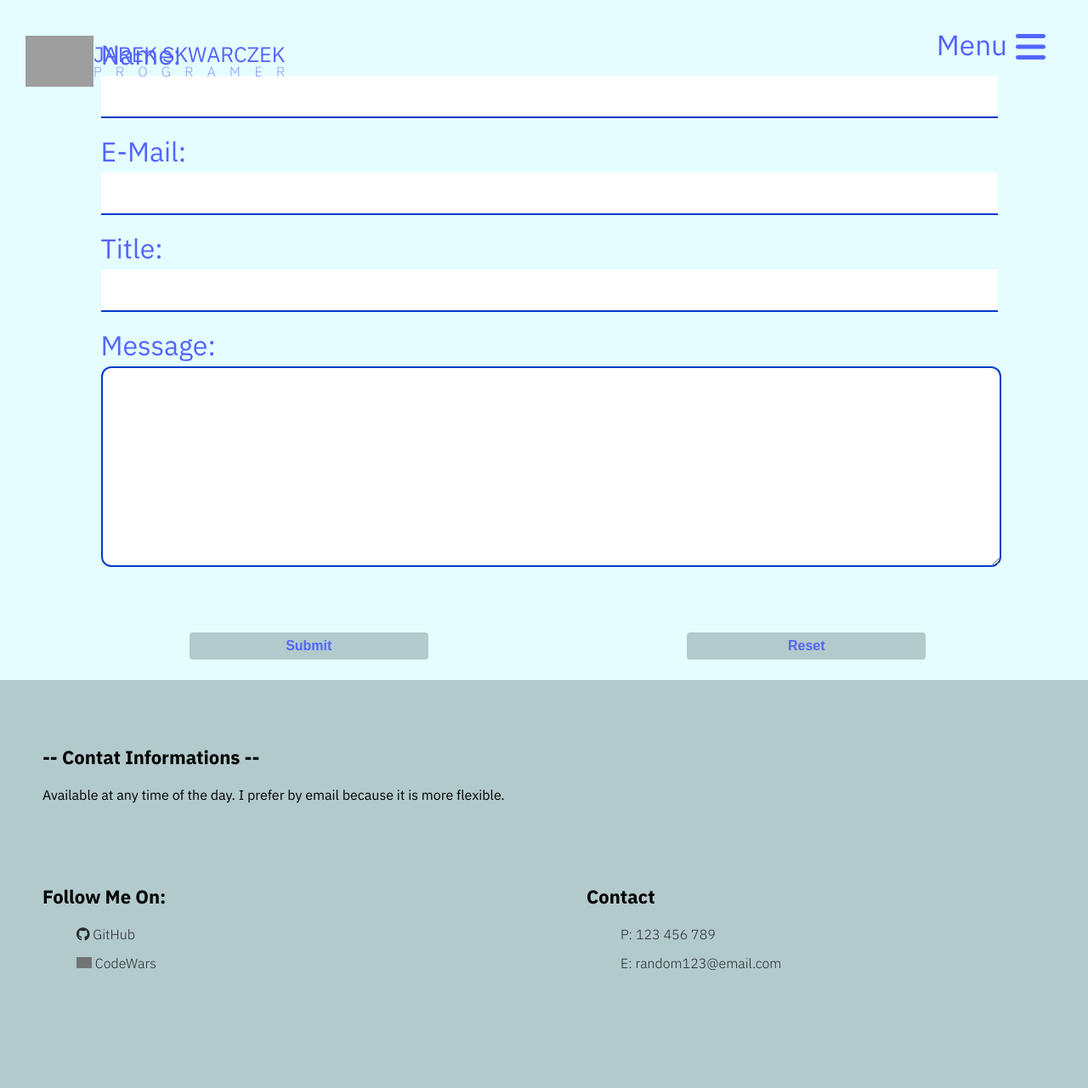
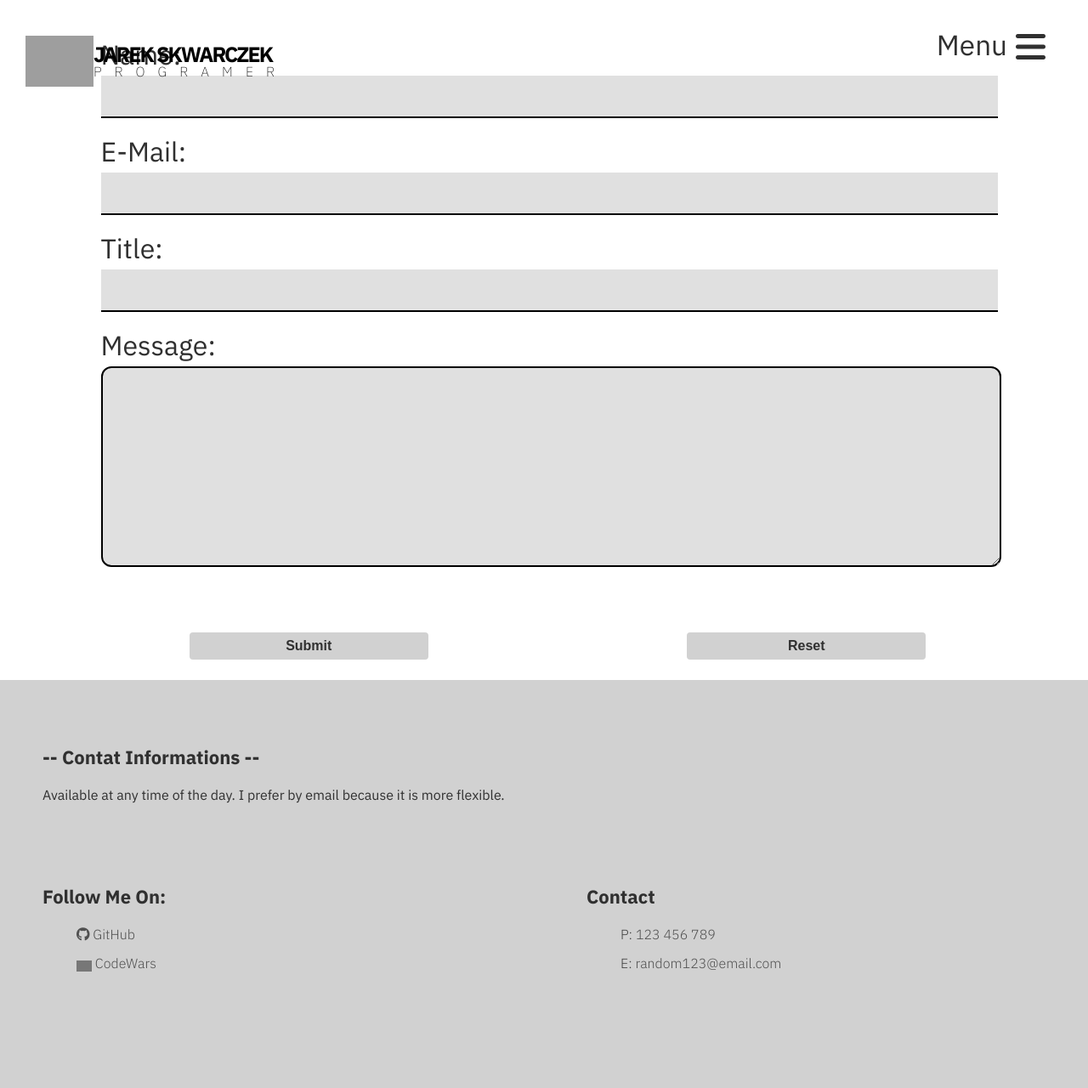
Before and after one commit to Ridgeso/MyCvSite, a Django app: page /contact/ in a window 1280 px wide. Shown: the whole page at 85% size. Run offline with Django 3.2, Linux system fonts and the light colour scheme; data comes from the database, SQL or seed files in the repository; parts of the project's set-up code (start-up, migrations or seed data) failed here and were passed over; some libraries are stand-ins or nearby versions; grey boxes are pictures that could not be loaded.

Commit message:
What's wrong with this color?

```diff
--- a/static/_generic.scss
+++ b/static/_generic.scss
@@ -7,22 +7,34 @@
 // $font-color: #FCFAEF;
 
 
-$primary-color: #5465FF;
-$primary-color-light: #9193FF;
-$primary-color-dark: #003BCB;
+// $primary-color: #5465FF;
+// $primary-color-light: #9193FF;
+// $primary-color-dark: #003BCB;
 
-$secondary-color: #E5FDFF;
-$secondary-color-light: #FFFFFF;
-$secondary-color-dark: #B3CACC;
+// $secondary-color: #E5FDFF;
+// $secondary-color-light: #FFFFFF;
+// $secondary-color-dark: #B3CACC;
 
-// $primary-color: #161616;
-// $primary-color-light: #303030;
-// $primary-color-dark: #000000;
-// $secondary-color: #d1d1d1;
-// $secondary-color-light: #FFFFFF;
-// $secondary-color-dark: #8a8a8a;
+$primary-color: #161616;
+$primary-color-light: #303030;
+$primary-color-dark: #000000;
+$secondary-color: #FFFFFF;
+$secondary-color-light: #e0e0e0;
+$secondary-color-dark: #d1d1d1;
 
-$font-color: #000000;
+
+// $primary-color: #000;
+// $primary-color-light: #000;
+// $primary-color-dark: #000;
+// $secondary-color: #FFF;
+// $secondary-color-light: #FFF;
+// $secondary-color-dark: rgb(223, 223, 223);
+
+
+// $font-color: #000000;
+$font-color: #303030;
+$font-color-light: #ffffff;
+$font-color-dark: #000000;
 $border-radius: 8px;
 
 
--- a/static/about/aboutstyle.scss
+++ b/static/about/aboutstyle.scss
@@ -34,7 +34,7 @@
 
     i {
         font-size: 128px;
-        color: $primary-color;
+        color: $font-color;
         padding-left: 32px;
     }
 
@@ -81,7 +81,7 @@
 
 /* - Skills Levels - */
 h3 {
-    color: $primary-color;
+    color: $font-color;
     font-size: 64px;
     margin: 0px
 }
--- a/static/basestyle.css
+++ b/static/basestyle.css
@@ -1,11 +1,20 @@
 /* FONTS */
 @import url("https://fonts.googleapis.com/css2?family=IBM+Plex+Sans+Arabic:wght@200;300;400;700&display=swap");
 /* ^^^ Default ^^^ */
+::-moz-selection {
+  color: white;
+  background: black;
+}
+::selection {
+  color: white;
+  background: black;
+}
+
 body {
   margin: 0;
   padding: 0;
-  background: #E5FDFF;
-  color: #000000;
+  background: #FFFFFF;
+  color: #303030;
   font-family: "IBM Plex Sans Arabic", sans-serif;
 }
 body::-webkit-scrollbar {
@@ -13,36 +22,38 @@ body::-webkit-scrollbar {
   border-radius: 6px;
 }
 body::-webkit-scrollbar-track {
-  background: #E5FDFF;
+  background: #FFFFFF;
 }
 body::-webkit-scrollbar-thumb {
-  background: #5465FF;
+  background: #161616;
 }
 
 #scroll {
   position: fixed;
   right: 32px;
   bottom: 32px;
+  width: 48px;
+  height: 48px;
   cursor: pointer;
   opacity: 0;
   transition: all 0.3s ease-in-out;
-  background: #9193FF;
+  background: #000000;
   border-radius: 50%;
+  transform: scale(1.1);
 }
 #scroll.fade {
-  opacity: 0.3;
+  opacity: 0.5;
 }
 #scroll img {
-  width: 48px;
-  height: 48px;
+  filter: invert(1);
 }
 #scroll:hover {
   opacity: 1;
 }
 
 h1, h2 {
-  color: #5465FF;
-  font-size: 64px;
+  color: #000000;
+  font-size: 48px;
 }
 
 h2 {
@@ -51,17 +62,19 @@ h2 {
 
 a {
   text-decoration: none;
-  color: #5465FF;
+  color: #000000;
   transition-duration: 0.2s;
 }
 a:hover {
-  color: #003BCB;
+  color: #161616;
 }
 
 /* ^^^ Logo ^^^ */
 #logo {
   z-index: 1;
   position: fixed;
+  top: 0;
+  left: 0;
   display: flex;
   margin: 30px 0px 0px 30px;
   align-items: center;
@@ -72,9 +85,11 @@ a:hover {
 }
 #logo p span.name {
   font-size: 25px;
+  font-weight: 700;
+  letter-spacing: -2px;
 }
 #logo p span.footer {
-  letter-spacing: 16.5px;
+  letter-spacing: 15px;
   font-weight: 200;
 }
 #logo p br {
@@ -83,7 +98,7 @@ a:hover {
   margin: -10px;
 }
 #logo:hover {
-  color: #5465FF;
+  color: #303030;
 }
 
 /* ^^^ Top Bar ^^^ */
@@ -92,7 +107,7 @@ a:hover {
   top: 20px;
   right: 40px;
   font-size: 40px;
-  color: #5465FF;
+  color: #303030;
   transition: all 0.2s ease-out;
 }
 .open i, .close i {
@@ -102,7 +117,7 @@ a:hover {
   transition: all 0.2s ease-out;
 }
 .open:hover, .close:hover {
-  color: #003BCB;
+  color: #000000;
 }
 
 .open {
@@ -128,19 +143,19 @@ a:hover {
 #top-bar {
   z-index: 2;
   position: fixed;
+  display: inherit;
+  flex-direction: column;
   top: 0;
   right: 0;
-  display: inherit;
-  flex-direction: column;
+  margin: 0;
+  padding-top: 20vh;
   width: 30vw;
   height: 100vh;
-  background: #B3CACC40;
-  border-left: 1px solid #B3CACC;
+  background: #d1d1d140;
+  border-left: 1px solid #d1d1d1;
   -webkit-backdrop-filter: blur(12px);
           backdrop-filter: blur(12px);
   list-style-type: none;
-  margin: 0;
-  padding-top: 20vh;
   transition: all 0.2s ease-out;
 }
 #top-bar li {
@@ -155,7 +170,7 @@ a:hover {
 #bottom-bar {
   width: 100%;
   height: 60vh;
-  background: #B3CACC;
+  background: #d1d1d1;
 }
 #bottom-bar h4 {
   font-size: 22px;
@@ -186,7 +201,8 @@ a:hover {
   filter: brightness(0.6);
 }
 #bottom-bar .find-me div ul li img {
+  position: relative;
   width: 18px;
-  bottom: 0px;
+  bottom: -4px;
   filter: invert(1);
 }/*# sourceMappingURL=basestyle.css.map */
--- a/static/basestyle.scss
+++ b/static/basestyle.scss
@@ -1,6 +1,11 @@
 @import './generic';
 
 /* ^^^ Default ^^^ */
+::selection {
+    color: white;
+    background: black;
+}
+
 body {
     margin: 0;
     padding: 0;
@@ -59,11 +64,11 @@ h2 {
 
 a {
     text-decoration: none;
-    color: $primary-color;
+    color: $font-color-dark;
     transition-duration: 0.2s;
 
     &:hover {
-        color: $primary-color-dark;
+        color: $primary-color;
     }
 }
 
@@ -84,9 +92,11 @@ a {
         span {
             &.name {
                 font-size: 25px;
+                font-weight: $font-bold;
+                letter-spacing: -2px;
             }
             &.footer {
-                letter-spacing: 16.5px;
+                letter-spacing: 15px;
                 font-weight: $font-extra-light;
             }
         }
@@ -110,7 +120,7 @@ a {
     right: 40px;
 
     font-size: 40px;
-    color: $primary-color;
+    color: $font-color;
     transition: all 0.2s ease-out;
 
     i {
@@ -213,8 +222,9 @@ a {
                     }
 
                     img {
+                        position: relative;
                         width: 18px;
-                        bottom: 0px;
+                        bottom: -4px;
                         filter: invert(1);
                     }
                 }
--- a/static/contact/contactstyle.css
+++ b/static/contact/contactstyle.css
@@ -7,7 +7,7 @@
   height: 100vh;
   align-items: center;
   justify-content: center;
-  color: #5465FF;
+  color: #303030;
 }
 #input-form #my-form {
   position: relative;
@@ -25,25 +25,25 @@ label {
 }
 
 .input {
-  background: #FFFFFF;
+  background: #e0e0e0;
   width: 100%;
   height: 16px;
   padding: 16px 6px;
   border: none;
-  border-bottom: solid 2px #003BCB;
+  border-bottom: solid 2px #000000;
   font-size: 18px;
   font-family: "IBM Plex Sans Arabic", sans-serif;
-  color: #5465FF;
+  color: #303030;
   transition: all 0.4s ease-in-out;
 }
 .input:focus, .input:valid {
   border-radius: 12px;
-  border-bottom: solid 2px #003BCB;
+  border-bottom: solid 2px #000000;
 }
 
 .message {
   font-size: 16px;
-  border: solid 2px #003BCB;
+  border: solid 2px #000000;
   border-radius: 12px;
   height: 200px;
 }
@@ -56,7 +56,7 @@ label {
 }
 .buttons .btn {
   border: none;
-  background: #B3CACC;
+  background: #d1d1d1;
   width: 24%;
   height: 32px;
   margin-left: 32px;
@@ -67,7 +67,7 @@ label {
   font-weight: 700;
   font-family: "Source Sans Pro", sans-serif;
   font-size: 100%;
-  color: #5465FF;
+  color: #303030;
   transition: all 0.2s linear;
 }
 .buttons .btn:hover {
--- a/static/contact/contactstyle.scss
+++ b/static/contact/contactstyle.scss
@@ -10,7 +10,7 @@
     align-items: center;
     justify-content: center;
 
-    color: $primary-color;
+    color: $font-color;
 
     #my-form {
         position: relative;
@@ -40,7 +40,7 @@ label {
 
     font-size: 18px;
     font-family: $font-family;
-    color: $primary-color;
+    color: $font-color;
 
     transition: all 0.4s ease-in-out;
 
@@ -79,7 +79,7 @@ label {
         font-weight: $font-bold;
         font-family: "Source Sans Pro", sans-serif;
         font-size: 100%;
-        color: $primary-color;
+        color: $font-color;
 
         transition: all 0.2s linear;
 
--- a/static/projects/projectsstyle.scss
+++ b/static/projects/projectsstyle.scss
@@ -54,7 +54,7 @@
             bottom: 0;
             width: 100%;
             justify-content: center;
-            background-color: $primary-color;
+            background: $primary-color;
 
             font-size: 32px;
         }
--- a/templates/index.html
+++ b/templates/index.html
@@ -31,6 +31,7 @@
         <li><a href="/about/"><b>00 </b><span>About Me</span></a></li>
         <li><a href="/projects/"><b>01 </b><span>My Projects</span></a></li>
         <li><a href="/contact/"><b>02 </b><span>Contact</span></a></li>
+        <li><a href="#"><b>03 </b><span>GitHub</span></a></li>
     </ul>
 
     {% comment %} <!-- Main Block --> {% endcomment %}
```
Also changed, not shown: other parts of static/basestyle.scss (+18 -16 lines), static/about/aboutstyle.css (+8 -8 lines), static/main/mainstyle.css (+39 -4 lines), static/main/mainstyle.scss (+48 -19 lines), static/projects/projectsstyle.css (+4 -4 lines), templates/main.html (+11 -1 lines).
